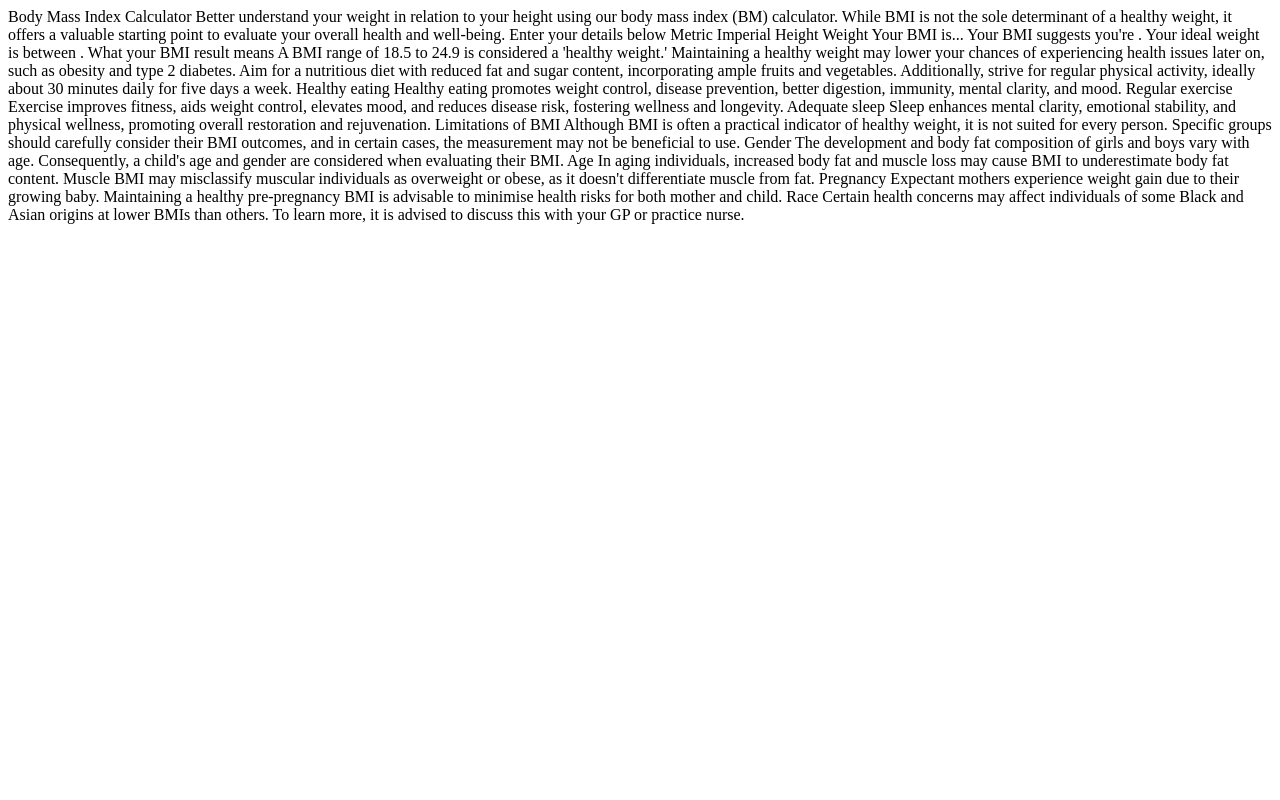
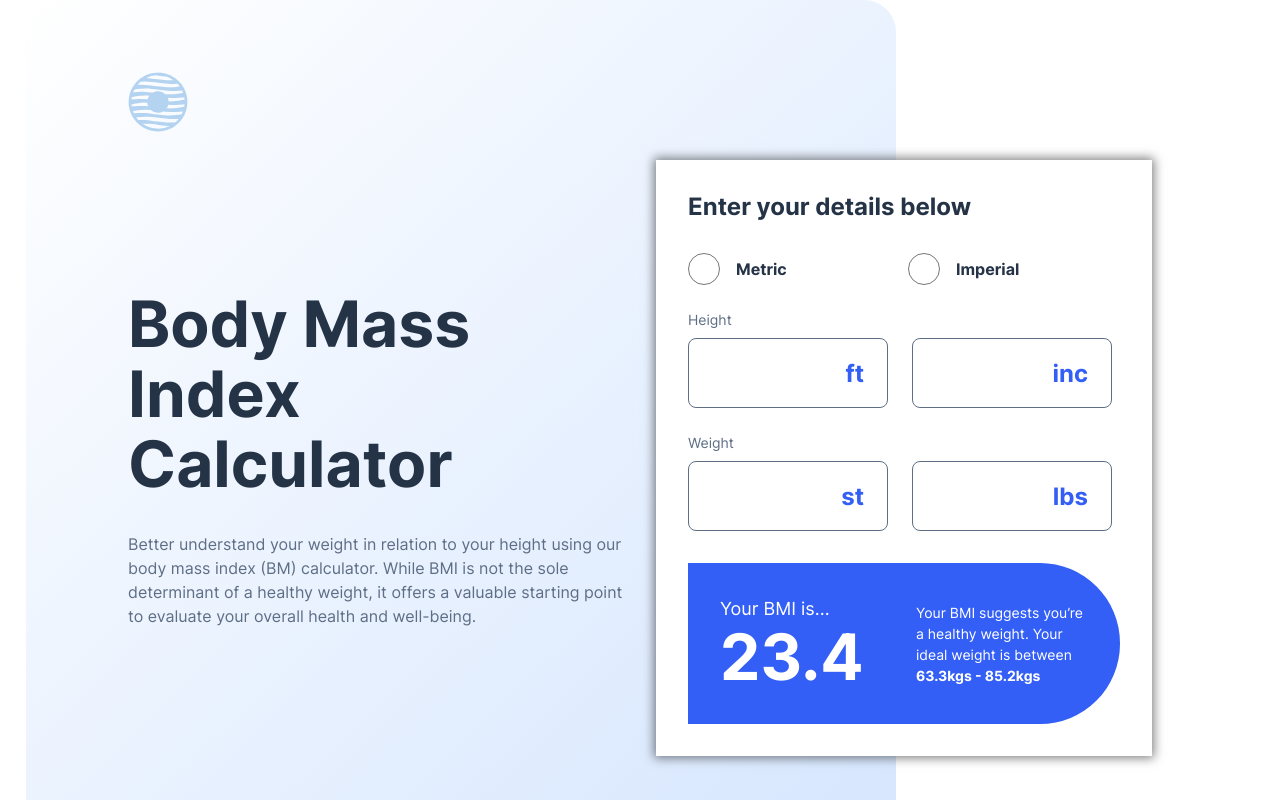
Before and after one commit to TranDanh1122/Body_Mass_Index_calculator, a plain HTML site: page starter-code/index.html in a window 1280 px wide. Shown: the top 800 px of the page. Drawn offline with Linux system fonts and the light colour scheme.

Commit message:
comple hero section

```diff
--- a/starter-code/index.html
+++ b/starter-code/index.html
@@ -1,23 +1,108 @@
 <!DOCTYPE html>
 <html lang="en">
+
 <head>
   <meta charset="UTF-8">
   <meta name="viewport" content="width=device-width, initial-scale=1.0">
 
   <link rel="icon" type="image/png" sizes="32x32" href="./assets/images/favicon-32x32.png">
-
+  <link rel="stylesheet" href="./styles.css">
   <title>Frontend Mentor | Body Mass Index Calculator</title>
 </head>
+
 <body>
+  <header class="container">
+    <div class="logo_wrapper">
+      <i></i>
+    </div>
+  </header>
+  <main>
+    <section class="hero container">
+      <div class="left">
+        <h1>Body Mass Index Calculator
+        </h1>
+        <p class="desc">
+          Better understand your weight in relation to your height using our
+          body mass index (BM) calculator. While BMI is not the sole determinant
+          of a healthy weight, it offers a valuable starting point to evaluate
+          your overall health and well-being.
+        </p>
+      </div>
+      <div class="right">
+        <h2> Enter your details below</h2>
 
-  Body Mass Index Calculator
+        <form imp action="#" novalidate>
+          <fieldset class="radio_group">
+            <label for="met">
+              <input type="radio" name="unit_type" id="met" value="met">
+              Metric
+            </label>
+            <label for="imp">
+              <input type="radio" name="unit_type" id="imp" value="imp">
+              Imperial
+            </label>
+          </fieldset>
 
-  Better understand your weight in relation to your height using our
-  body mass index (BM) calculator. While BMI is not the sole determinant
-  of a healthy weight, it offers a valuable starting point to evaluate
-  your overall health and well-being.
+          <fieldset class="form_group col-6 met">
+            <label for="met_height">Height</label>
+            <input type="text" class="form_control " name="met_height" id="met_height">
+            <span class="unit">cm</span>
+          </fieldset>
+          <fieldset class="form_group col-6 met">
+            <label for="met_weight">Weight</label>
+            <input class="form_control" type="text" name="mat_weight" id="met_weight">
+            <span class="unit">kg</span>
+          </fieldset>
 
-  Enter your details below
+          <fieldset imp class="form_group col-6 imp">
+            <label for="imp_ft">Height</label>
+            <input class="form_control" type="text" name="imp_ft" id="imp_ft">
+            <span class="unit">ft</span>
+          </fieldset>
+          <fieldset imp class="form_group col-6 imp">
+            <label for="imp_inc">&nbsp; </label>
+            <input class="form_control" type="text" name="imp_inc" id="imp_inc">
+            <span class="unit">inc</span>
+          </fieldset>
+          <fieldset imp class="form_group col-6 imp">
+            <label for="imp_st">Weight</label>
+            <input class="form_control" type="text" name="imp_st " id="imp_st">
+            <span class="unit">st</span>
+          </fieldset>
+          <fieldset imp class="form_group col-6 imp">
+            <label for="imp_lbs"> &nbsp;</label>
+            <input class="form_control" type="text" name="imp_lbs" id="imp_lbs">
+            <span class="unit">lbs</span>
+          </fieldset>
+        </form>
+        <div class="info">
+          <!-- <div class="empty">
+            <h2>Welcom</h2>
+            <p>
+              Enter your height and weight and you’ll see your BMI result here
+            </p>
+          </div> -->
+          <div class="bmi">
+            <div class="index">
+              <span>Your BMI is...</span>
+              <h2>23.4</h2>
+            </div>
+            <p class="more_info">
+              Your BMI suggests you’re a healthy weight. Your ideal weight is between <strong>63.3kgs -
+                85.2kgs</strong>
+            </p>
+          </div>
+        </div>
+      </div>
+
+
+    </section>
+  </main>
+
+
+
+
+
 
   Metric
   Imperial
@@ -82,4 +167,5 @@
   GP or practice nurse.
 
 </body>
+
 </html>
--- /dev/null
+++ b/starter-code/styles.css
@@ -0,0 +1,220 @@
+* {
+    margin: 0;
+    padding: 0;
+    box-sizing: border-box;
+}
+
+@font-face {
+    font-family: "Inter";
+    src: url(./assets/fonts/Inter-VariableFont_slnt,wght.ttf);
+}
+
+html,
+body {
+    width: 100%;
+    height: 100%;
+    font-family: "Inter", sans-serif;
+    font-size: 16px;
+}
+
+header {
+    padding-top: 4.5rem;
+    padding-bottom: 1.75rem;
+}
+
+main {
+    width: 100%;
+    height: 100%;
+    min-height: 100vh;
+}
+
+.container {
+    width: 80%;
+    margin: 0 auto;
+    max-width: 1160px;
+}
+
+i {
+    display: block;
+}
+
+.logo_wrapper i {
+    mask: url(./assets/images/logo.svg) center no-repeat;
+    -webkit-mask: url(./assets/images/logo.svg) center no-repeat;
+    width: 60px;
+    height: 60px;
+    background-color: #B3D3F1;
+}
+
+.hero {
+    display: flex;
+    flex-flow: row nowrap;
+    gap: 2rem;
+    align-items: center;
+    position: relative;
+}
+
+.hero::before {
+    content: '';
+    background-image: linear-gradient(to bottom right, rgba(214, 252, 254, 0), rgba(214, 230, 254, 1));
+    background-repeat: no-repeat;
+    background-position: center;
+    background-size: cover;
+    position: absolute;
+    width: 85%;
+    height: 52rem;
+    top: -10rem;
+    right: 25%;
+    z-index: -1;
+    border-radius: 2rem;
+}
+
+.hero .left {
+    width: calc(50% - 1rem);
+}
+
+.left h1 {
+    color: #253347;
+    line-height: 110%;
+    font-weight: 700;
+    font-size: 4rem;
+    margin-bottom: 2rem;
+}
+
+.left .desc {
+    color: #5E6E85;
+    line-height: 150%;
+}
+
+.right {
+    width: calc(50% - 1rem);
+    box-shadow: 0 0 10px 2px rgba(0, 0, 0, .5);
+    padding: 2rem;
+    background-color: white;
+}
+
+.right h2 {
+    color: #253347;
+    font-size: 1.5rem;
+    font-weight: 700%;
+}
+
+form {
+    display: flex;
+    flex-flow: row wrap;
+    gap: 1.5rem;
+}
+
+form fieldset {
+    border: unset;
+    display: flex;
+    flex-flow: column nowrap;
+    gap: .5rem;
+    width: 100%;
+    position: relative;
+}
+
+form .radio_group {
+    display: flex;
+    flex-flow: row nowrap;
+    justify-content: space-between;
+    margin-top: 2rem;
+}
+
+.radio_group label {
+    width: 50%;
+    display: flex;
+    flex-flow: row nowrap;
+    gap: 1rem;
+    align-items: center;
+    color: #253347;
+    line-height: 150%;
+    font-weight: 700;
+}
+
+.radio_group input {
+    width: 2rem;
+    height: 2rem;
+    outline: none;
+}
+
+.form_group.col-6 {
+    width: calc(50% - 1rem);
+}
+
+.form_group label {
+    color: #5E6E85;
+    font-size: 0.875rem;
+    line-height: 150%;
+}
+
+.form_group .form_control {
+    padding: 1.25rem;
+    padding-left: 1.5rem;
+    font-size: 1.5rem;
+    font-weight: 700;
+    color: #253347;
+    border-radius: .5rem;
+    border: 1px solid #5E6E85;
+    outline: unset;
+    width: 100%;
+}
+
+.form_group .unit {
+    position: absolute;
+    top: 50%;
+    right: 1.5rem;
+    color: #345FF6;
+    font-size: 1.5rem;
+    font-weight: 700;
+}
+
+fieldset[imp] {
+    display: none;
+}
+
+form[imp] .form_group {
+    display: none;
+}
+
+form[imp] fieldset[imp] {
+    display: flex;
+}
+
+.info {
+    margin-top: 2rem;
+    padding: 2rem;
+    background-color: #345FF6;
+    border-top-right-radius: 5rem;
+    border-bottom-right-radius: 5rem;
+}
+
+.info .bmi {
+    display: flex;
+    flex-flow: row nowrap;
+    color: white;
+    align-items: center;
+    gap: 1.5rem;
+}
+
+.index {
+    width: calc(50% - 0.75rem);
+}
+
+.index span {
+    font-size: 1.125rem;
+    line-height: 150%;
+}
+
+.index h2 {
+    font-size: 4rem;
+    font-weight: 700;
+    line-height: 110%;
+    color: white;
+}
+
+.bmi p {
+    font-size: 0.875rem;
+    line-height: 150%;
+    width: calc(50% - 0.75rem);
+}
```
